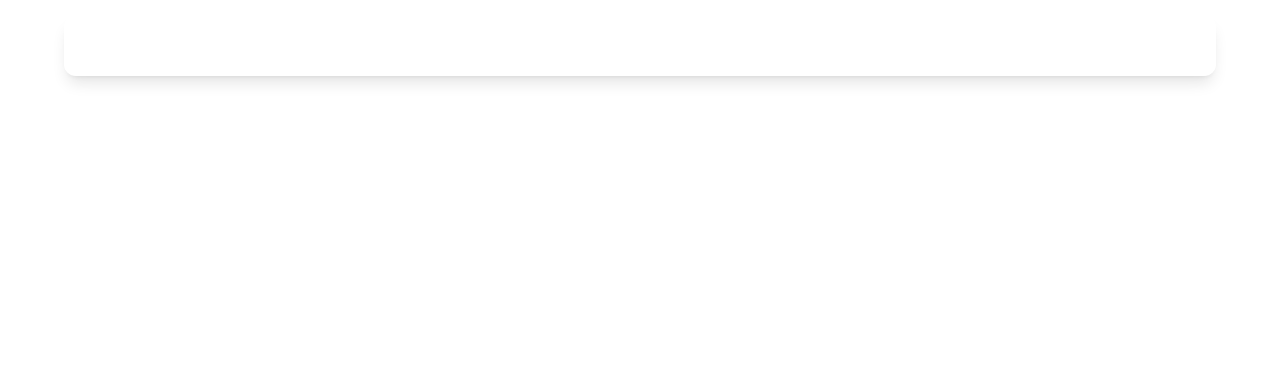
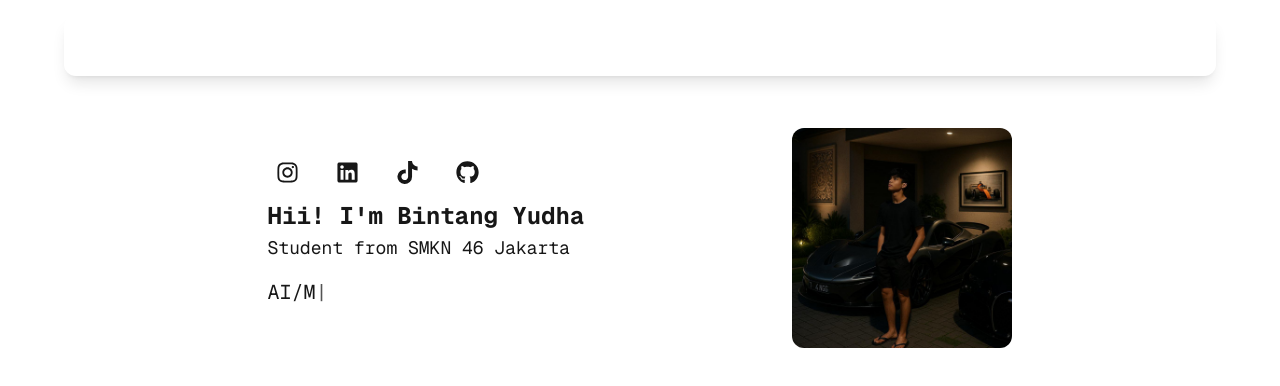
Before and after one commit to Bibintanggg/porto-v4, a Next.js app: page /home in a window 1280 px wide. Shown: the top 386 px of the page. Built offline with nearby package versions, Linux system fonts and the light colour scheme.

Commit message:
feat: new component navbar with scroll functionnally and typewriter effect

```diff
--- a/package.json
+++ b/package.json
@@ -12,7 +12,8 @@
     "framer-motion": "^12.23.12",
     "next": "15.4.6",
     "react": "19.1.0",
-    "react-dom": "19.1.0"
+    "react-dom": "19.1.0",
+    "react-icons": "^5.5.0"
   },
   "devDependencies": {
     "@eslint/eslintrc": "^3",
--- a/src/app/components/Navbar.tsx
+++ b/src/app/components/Navbar.tsx
@@ -4,15 +4,37 @@ import { motion } from "framer-motion"
 import { useEffect, useState } from "react"
 
 export default function Navbar() {
-    const [isScrolled, setIsScrolled] = useState(false)
+  const [isScrolled, setIsScrolled] = useState(false);
+  const [scrollTriggered, setScrollTriggered] = useState(false);
 
   useEffect(() => {
+    let scrollTimeout: any;
+
     const handleScroll = () => {
-            setIsScrolled(window.scrollY > 50);
+      clearTimeout(scrollTimeout);
+
+      if (window.scrollY > 200 && !scrollTriggered) {
+        setScrollTriggered(true);
+        setIsScrolled(true);
+      }
+
+      if (window.scrollY < 100 && scrollTriggered) {
+        setScrollTriggered(false);
+        setIsScrolled(false);
+      }
+
+      scrollTimeout = setTimeout(() => {
+        if (window.scrollY > 200) {
+          setIsScrolled(true);
+        } else {
+          setIsScrolled(false);
+        }
+      }, 150); // delay 150ms
     };
+
     window.addEventListener("scroll", handleScroll);
-        return () => window.removeEventListener('scroll', handleScroll)
-    }, [])
+    return () => window.removeEventListener("scroll", handleScroll);
+  }, [scrollTriggered]);
 
   return (
     <motion.nav
@@ -22,8 +44,12 @@ export default function Navbar() {
         borderRadius: isScrolled ? 9999 : 12,
         paddingLeft: isScrolled ? 32 : 40,
         paddingRight: isScrolled ? 32 : 40,
-            backgroundColor: isScrolled ? "rgba(255, 255, 255, 0.1)" : "rgba(255, 255, 255, 0.05)",
-            borderColor: isScrolled ? "rgba(255, 255, 255, 0.2)" : "rgba(255, 255, 255, 0.1)",
+        backgroundColor: isScrolled
+          ? "rgba(255, 255, 255, 0.1)"
+          : "rgba(255, 255, 255, 0.05)",
+        borderColor: isScrolled
+          ? "rgba(255, 255, 255, 0.2)"
+          : "rgba(255, 255, 255, 0.1)",
       }}
       transition={{
         type: "spring",
--- /dev/null
+++ b/src/app/components/Typewriter.tsx
@@ -0,0 +1,52 @@
+"use client";
+
+import { useEffect, useState } from "react";
+
+type Props = {
+    words: string[];
+    typingSpeed?: number;
+    deleteSpeed?: number;
+    delayBetween?: number;
+    className?: number;
+}
+
+export default function Typewriter({
+    words,
+    typingSpeed =  100,
+    deleteSpeed =  100,
+    delayBetween = 2000
+}: Props) {
+    const [text, setText] = useState('');
+    const [isDeleting, setIsDeleting] = useState(false);
+    const [index, setIndex] = useState(0);
+
+    useEffect(() => {
+    const currentWord = words[index % words.length];
+
+    const timeout = setTimeout(() => {
+      if (!isDeleting) {
+        // tambah huruf
+        setText(currentWord.slice(0, text.length + 1));
+        if (text.length + 1 === currentWord.length) {
+          setTimeout(() => setIsDeleting(true), delayBetween);
+        }
+      } else {
+        // hapus huruf
+        setText(currentWord.slice(0, text.length - 1));
+        if (text.length - 1 === 0) {
+          setIsDeleting(false);
+          setIndex((prev) => prev + 1);
+        }
+      }
+    }, isDeleting ? deleteSpeed : typingSpeed);
+
+    return () => clearTimeout(timeout);
+    }, [text, isDeleting, index, words, typingSpeed, deleteSpeed, delayBetween]);
+
+    return (
+        <div className="text-xl pt-3">
+            {text}
+            <span className="animate-pulse">|</span>
+        </div>
+    )
+}
--- a/src/app/home/page.tsx
+++ b/src/app/home/page.tsx
@@ -1,9 +1,110 @@
+"use client";
+
+import { FaGithub, FaInstagram, FaLinkedin, FaTiktok } from "react-icons/fa";
 import Navbar from "../components/Navbar";
+import Typewriter from "../components/Typewriter";
+import { motion } from "framer-motion";
+import Image from "next/image";
+
+const SocialIcon = ({
+  icon,
+  colors,
+}: {
+  icon: React.ReactNode;
+  colors: string[];
+}) => (
+  <motion.div
+    className="relative p-0.5 cursor-pointer w-10 h-10 flex justify-center items-center"
+    whileHover="hover"
+    initial="initial"
+  >
+    <motion.div
+      className="absolute inset-0 rounded-md backdrop-blur-md bg-white/30"
+      variants={{
+        initial: { opacity: 0 },
+        hover: {
+          opacity: 1,
+          transition: { duration: 0.2 },
+        },
+      }}
+    />
+
+    <motion.div
+      className="absolute inset-0 rounded-md"
+      variants={{
+        initial: {
+          opacity: 0,
+          background: "transparent",
+        },
+        hover: {
+          opacity: 1,
+          background: `linear-gradient(45deg, ${colors.join(", ")})`,
+          transition: {
+            delay: 0.2,
+            duration: 0.5,
+            repeat: Infinity,
+            repeatType: "reverse",
+          },
+        },
+      }}
+    />
+
+    <motion.div
+      className="relative z-10"
+      variants={{
+        hover: {
+          scale: 1.1,
+          transition: { duration: 0.3 },
+        },
+      }}
+    >
+      {icon}
+    </motion.div>
+  </motion.div>
+);
 
 export default function Home() {
-    return (
-        <div className="font-mono h-[500vh]">
-            <Navbar/>
+  return (
+    <div className="min-h-screen flex flex-col md:flex-row justify-center items-start px-3 md:px-6 gap-50 md:gap-52 pt-12 md:pt-32 ">
+      <div className="flex flex-col font-mono">
+        <Navbar />
+        <div className="pt-3 md:pt-6">
+          <div className="flex gap-5 mb-2">
+            <a href="https://www.instagram.com/bintang.ydha_" target="_blank">
+            <SocialIcon
+              icon={<FaInstagram size={23} className="rounded-md " />}
+              colors={["#f9ce34", "#ee2a7b", "#6228d7"]}
+              />
+              </a>
+            <SocialIcon
+              icon={<FaLinkedin size={23} className="rounded-md " />}
+              colors={["#0077B5", "#00A0DC", "#0077B5"]}
+            />
+            <SocialIcon
+              icon={<FaTiktok size={23} className="rounded-md " />}
+              colors={["#25F4EE", "#FE2C55", "#000000"]}
+            />
+            <SocialIcon
+              icon={<FaGithub size={23} className="rounded-md " />}
+              colors={["#333333", "#6e5494", "#333333"]}
+            />
+          </div>
+          <h1 className="font-bold text-xl md:text-2xl mb-0.5">Hii! I'm Bintang Yudha</h1>
+          <p className="font-normal text-base md:text-lg mb-1">Student from SMKN 46 Jakarta</p>
+          <Typewriter words={["TECH ENTHUSIAST", "AI/ML ENTHUSIAST"]} />
         </div>
-    )
+      </div>
+
+      <div className="flex justify-center items-start w-full md:w-auto mt-4 md:mt-0">
+        <Image
+          src="/assets/bintangImg.jpeg"
+          width={220}
+          height={220}
+          alt="foto bintang"
+          className="rounded-xl w-[180px] h-[180px] md:w-[220px] md:h-[220px] object-cover"
+          priority
+        />
+      </div>
+    </div>
+  );
 }
```
Also changed, not shown: public/assets/bintangImg.jpeg (added), 1 other file (tests, documents, lock files or other folders). Lines whose indentation alone changed are shown as unchanged.
